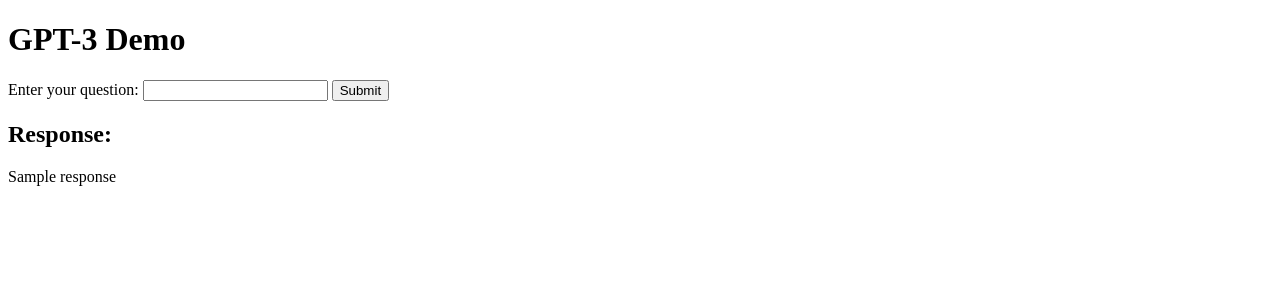
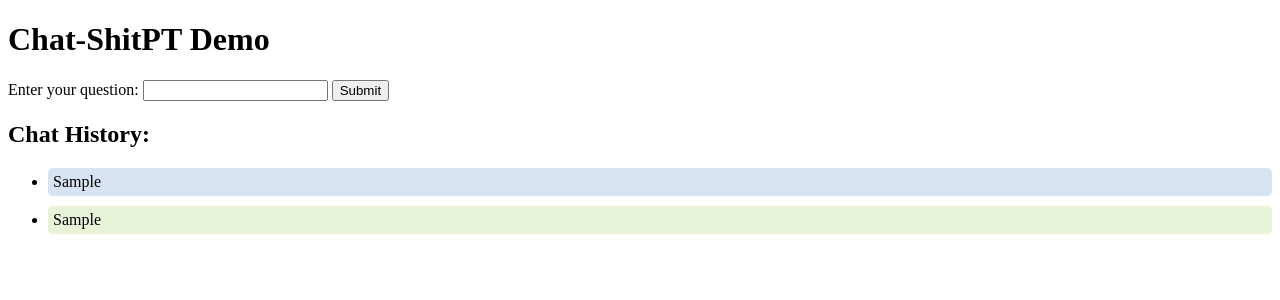
Before and after one commit to jkbngb/Chat-ShitPT, a Flask app: template templates/index.html in a window 1280 px wide. Shown: the top 300 px of the page. Run offline with Flask 2, Linux system fonts and the light colour scheme; the template is opened without the code that fills it: most values are stand-ins (such as "Sample title", 1, 10 or a date in 2020).

Commit message:
first draft of personal  shit-bot

```diff
--- a/app.py
+++ b/app.py
@@ -1,44 +1,42 @@
 from flask import Flask, render_template, request
+import os
 import openai
 
-
-# Set the API key to authenticate with the OpenAI API
-api_key = "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"
-# Assign the API key to openai.api_key for authentication
-openai.api_key = api_key
-
+openai.api_key = "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"
 
 app = Flask(__name__)
+app.config['MAX_HISTORY'] = 5
 
+chat_history = []
 
-# Define a function called generate_response that takes a prompt as input
 def generate_response(prompt):
-    # Call the OpenAI API to generate a response based on the given prompt
+    context = "\n\n".join(chat_history[-app.config['MAX_HISTORY']:])
+    full_prompt = f"I am a highly intelligent question answering bot. If you ask me a question that is rooted in truth, I will give you the answer. If you ask me a question that is nonsense, trickery, or has no clear answer, I will respond with \"Unknown\".{context}\n\nQ: {prompt}\nA:"
+
     response = openai.Completion.create(
-        engine="davinci",  # Specify the engine to use for generating the response
-        prompt=prompt,  # Pass the prompt to the API
-        max_tokens=1500,  # Limit the response to a maximum of 150 tokens
-        n=1,  # Request only one response from the API
-        stop=["."], # If provided, the model will stop generating when it encounters specified tokens (e.g., ["."] or ["?", "!"]). None means no specific stopping tokens.
-        temperature=0.1,  # Set the temperature (creativity) of the response
+        model="text-davinci-003",
+        prompt=full_prompt,
+        temperature=0,
+        max_tokens=100,
+        top_p=1,
+        frequency_penalty=0,
+        presence_penalty=0,
+        stop=["\n"]
     )
 
-    # Extract the text from the response and remove any leading/trailing whitespace
     message = response.choices[0].text.strip()
-    # Return the cleaned-up message
     return message
-
-
 
 @app.route('/', methods=['GET', 'POST'])
 def home():
-    response = None
     if request.method == 'POST':
-        prompt = request.form['prompt']
-        response = generate_response(prompt)
+        user_input = request.form['prompt']
+        chatbot_response = generate_response(user_input)
 
-    return render_template('index.html', response=response)
+        chat_history.append(f"User: {user_input}")
+        chat_history.append(f"AI: {chatbot_response}")
 
+    return render_template('index.html', chat_history=chat_history)
 
 if __name__ == '__main__':
     app.run(debug=True)
--- a/templates/index.html
+++ b/templates/index.html
@@ -2,18 +2,36 @@
 <html lang="en">
 <head>
     <meta charset="UTF-8">
-    <title>GPT-3 Demo</title>
+    <title>Chat-ShitPT Demo</title>
+    <style>
+        li {
+            margin-bottom: 10px;
+        }
+        .question {
+            background-color: #d7e2f2;
+            padding: 5px;
+            border-radius: 5px;
+        }
+        .response {
+            background-color: #e7f2d7;
+            padding: 5px;
+            border-radius: 5px;
+        }
+    </style>
 </head>
 <body>
-    <h1>GPT-3 Demo</h1>
+    <h1>Chat-ShitPT Demo</h1>
     <form method="POST">
         <label for="prompt">Enter your question:</label>
         <input type="text" id="prompt" name="prompt">
         <button type="submit">Submit</button>
     </form>
-    {% if response %}
-        <h2>Response:</h2>
-        <p>{{ response }}</p>
-    {% endif %}
+    <h2>Chat History:</h2>
+    <ul>
+    {% for i in range(0, chat_history|length, 2)|reverse %}
+        <li class="question">{{ chat_history[i] }}</li>
+        <li class="response">{{ chat_history[i+1] }}</li>
+    {% endfor %}
+    </ul>
 </body>
 </html>
```
Also changed, not shown: openai_chatbot.py (+20 -9 lines), 1 other file.
